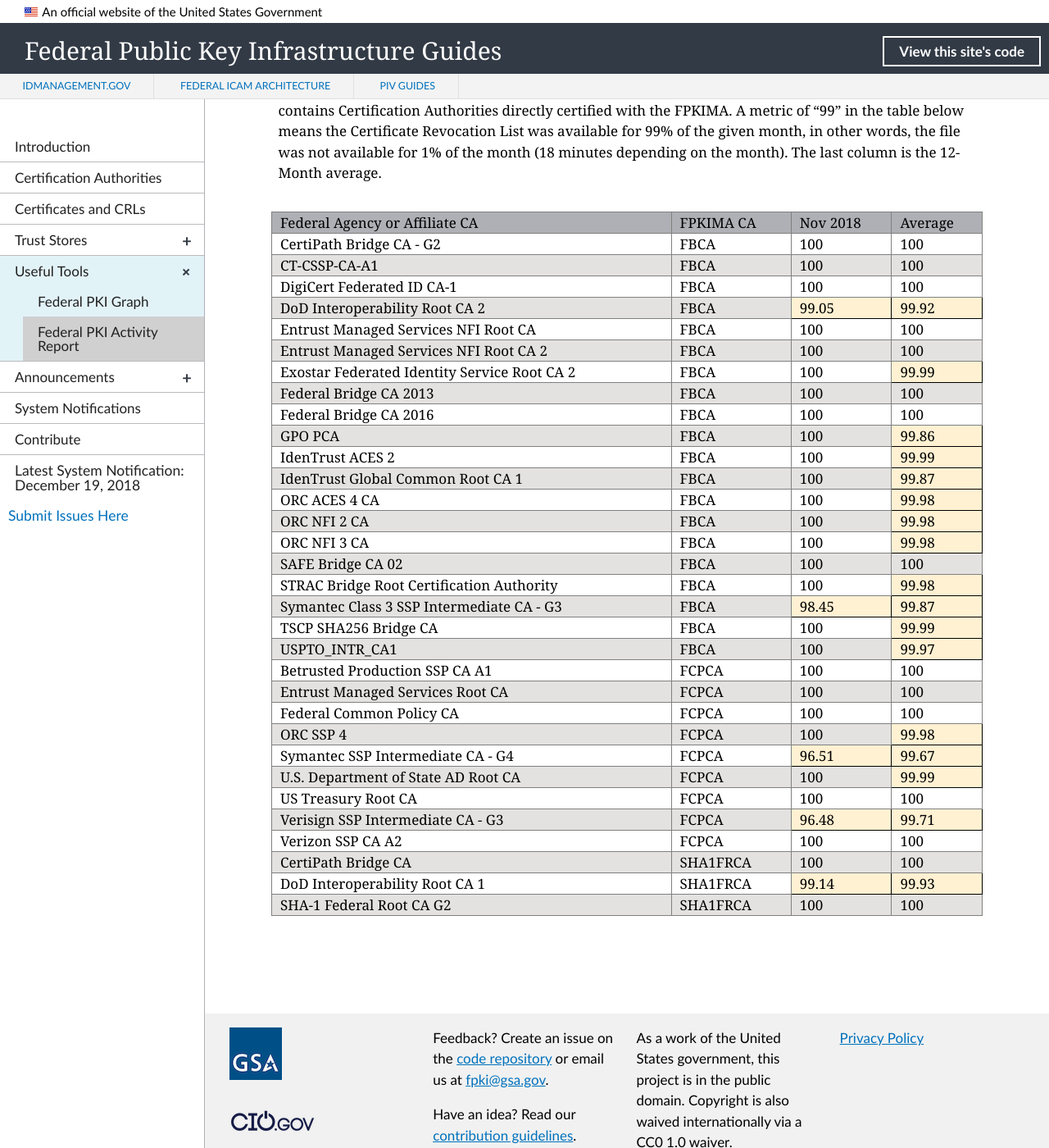
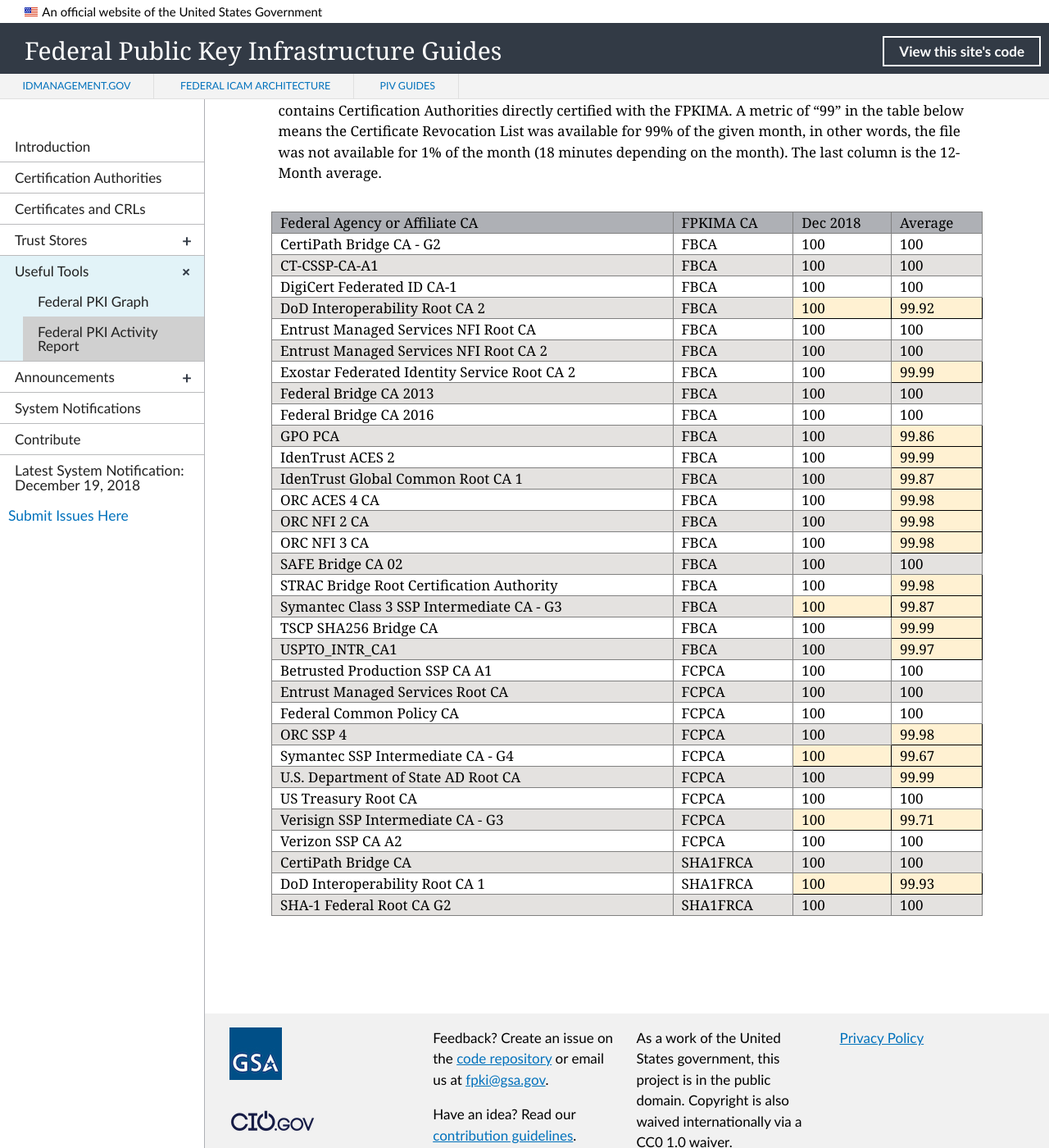
Before and after one commit to GSA/fpki-guides, a Jekyll site: the page built from _tools/03_fpki_activity_report.md, in a window 1280 px wide and 1400 px high, scrolled down 2931 px. Shown: the whole window at 82% size. Built offline with Jekyll 4.4.1, drawn with Linux system fonts in a browser that asks for light colours; nearby versions of some CDN libraries; library files that are not in the unit come from our copies.

Commit message:
Update fpkiar-repo-table.html

```diff
--- a/_includes/fpkiar-repo-table.html
+++ b/_includes/fpkiar-repo-table.html
@@ -21,7 +21,7 @@
     <tr>
         <th class="tg-llyw">Federal Agency or Affiliate CA</th>
         <td class="tg-llyw">FPKIMA CA</td>
-        <td class="tg-llyw">Nov 2018</td>
+        <td class="tg-llyw">Dec 2018</td>
         <td class="tg-llyw">Average</td>
     </tr>
     <tr>
@@ -45,7 +45,7 @@
     <tr>
         <td class="tg-y698">DoD Interoperability Root CA 2</td>
         <td class="tg-y698">FBCA</td>
-        <td class="tg-s7ni">99.05</td>
+        <td class="tg-s7ni">100</td>
         <td class="tg-s7ni">99.92</td>
     </tr>
     <tr>
@@ -129,7 +129,7 @@
     <tr>
         <td class="tg-y698">Symantec Class 3 SSP Intermediate CA - G3</td>
         <td class="tg-y698">FBCA</td>
-        <td class="tg-s7ni">98.45</td>
+        <td class="tg-s7ni">100</td>
         <td class="tg-s7ni">99.87</td>
     </tr>
     <tr>
@@ -171,7 +171,7 @@
     <tr>
         <td class="tg-0pky">Symantec SSP Intermediate CA - G4</td>
         <td class="tg-0pky">FCPCA</td>
-        <td class="tg-s7ni">96.51</td>
+        <td class="tg-s7ni">100</td>
         <td class="tg-s7ni">99.67</td>
     </tr>
     <tr>
@@ -189,7 +189,7 @@
     <tr>
         <td class="tg-y698">Verisign SSP Intermediate CA - G3</td>
         <td class="tg-y698">FCPCA</td>
-        <td class="tg-s7ni">96.48</td>
+        <td class="tg-s7ni">100</td>
         <td class="tg-s7ni">99.71</td>
     </tr>
     <tr>
@@ -207,7 +207,7 @@
     <tr>
         <td class="tg-0pky">DoD Interoperability Root CA 1</td>
         <td class="tg-0pky">SHA1FRCA</td>
-        <td class="tg-s7ni">99.14</td>
+        <td class="tg-s7ni">100</td>
         <td class="tg-s7ni">99.93</td>
     </tr>
     <tr>
```
